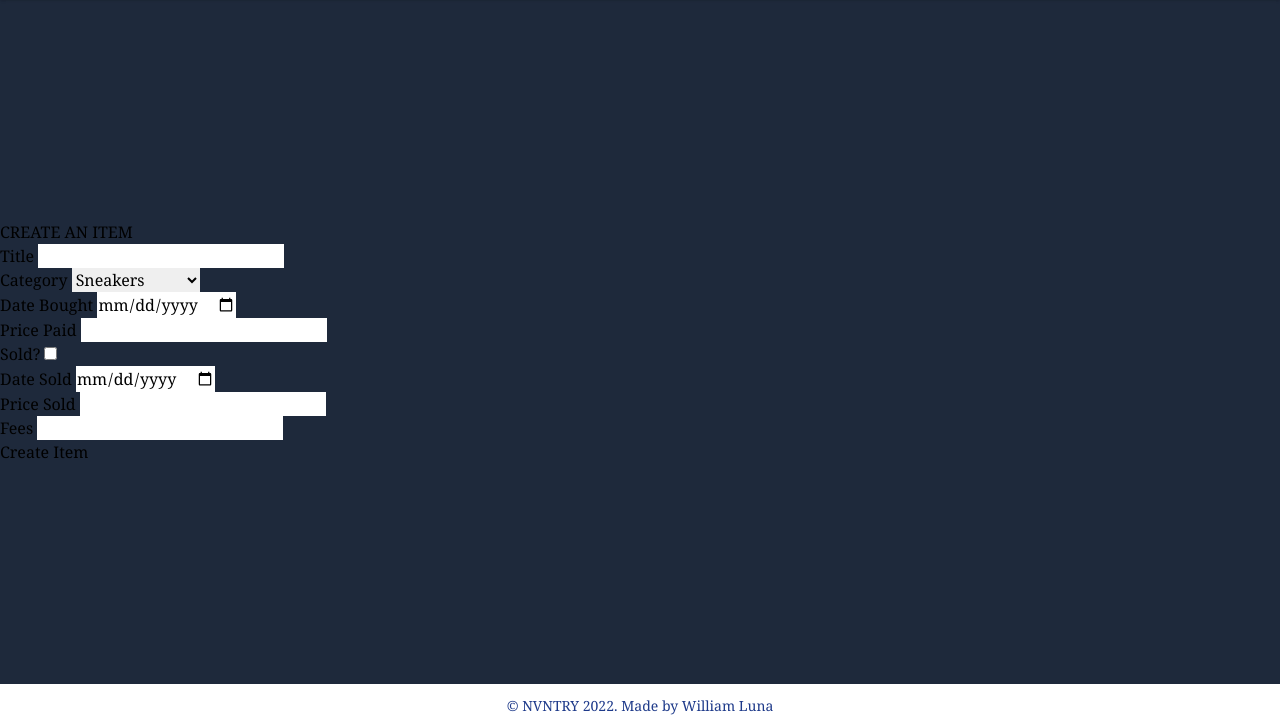
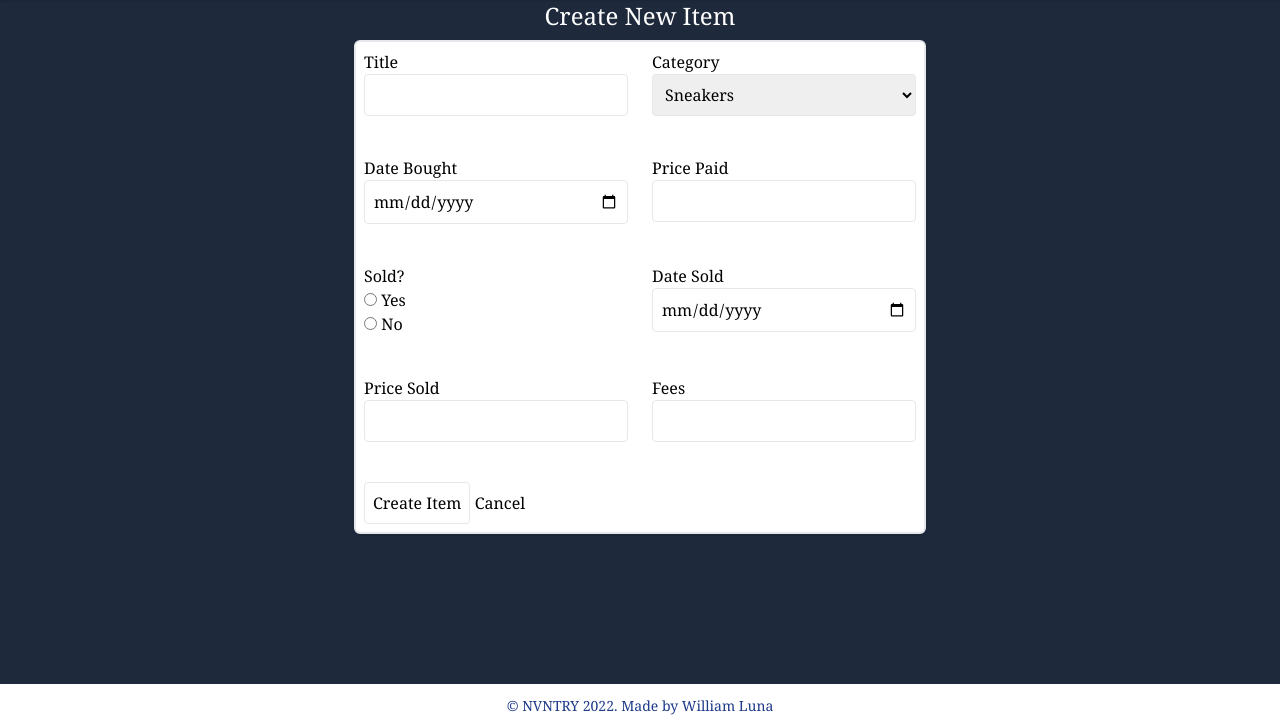
Before and after one commit to William-Luna/Inventory-Project, a Node server app: page /items/create in a window 1280 px wide. Shown: the part 72-800 px from the top of the page. Run offline with Node 20, Linux system fonts and the light colour scheme; some libraries are stand-ins or nearby versions.

Commit message:
More styling added

```diff
--- a/controllers/items.js
+++ b/controllers/items.js
@@ -21,7 +21,7 @@ module.exports.createItem = async (req, res) => {
     });
     await item.save();
     console.log(item);
-    res.redirect(`/items`);
+    res.redirect('/items');
 }
 
 //GET /ITEMS/CREATE CONTROL
--- a/index.js
+++ b/index.js
@@ -40,7 +40,6 @@ app.all('*', (req, res, next) => {
     next(new ExpressError('Page Not Found', 404))
 });
 
-
 app.listen(3333, () => {
     console.log('Serving on Port 3333')
 })
--- a/public/styles/styles.css
+++ b/public/styles/styles.css
@@ -517,9 +513,13 @@ video {
   position: sticky;
 }
 
-.mx-5 {
-  margin-left: 1.25rem;
-  margin-right: 1.25rem;
+.m-2 {
+  margin: 0.5rem;
+}
+
+.mx-auto {
+  margin-left: auto;
+  margin-right: auto;
 }
 
 .mx-3 {
@@ -536,12 +536,16 @@ video {
   margin-top: auto;
 }
 
-.mt-5 {
-  margin-top: 1.25rem;
+.mb-auto {
+  margin-bottom: auto;
 }
 
-.mb-auto {
-  margin-bottom: auto;
+.mb-6 {
+  margin-bottom: 1.5rem;
+}
+
+.mb-4 {
+  margin-bottom: 1rem;
 }
 
 .block {
@@ -554,6 +558,10 @@ video {
 
 .table {
   display: table;
+}
+
+.grid {
+  display: grid;
 }
 
 .contents {
@@ -608,18 +608,24 @@ video {
   justify-items: center;
 }
 
+.gap-6 {
+  gap: 1.5rem;
+}
+
+.rounded {
+  border-radius: 0.25rem;
+}
+
+.rounded-md {
+  border-radius: 0.375rem;
+}
+
 .border {
   border-width: 1px;
 }
 
-.bg-black {
-  --tw-bg-opacity: 1;
-  background-color: rgb(0 0 0 / var(--tw-bg-opacity));
-}
-
-.bg-slate-700 {
-  --tw-bg-opacity: 1;
-  background-color: rgb(51 65 85 / var(--tw-bg-opacity));
+.border-2 {
+  border-width: 2px;
 }
 
 .bg-white {
@@ -632,17 +638,33 @@ video {
   background-color: rgb(30 41 59 / var(--tw-bg-opacity));
 }
 
-.p-9 {
-  padding: 2.25rem;
+.object-center {
+  -o-object-position: center;
+     object-position: center;
 }
 
 .p-5 {
   padding: 1.25rem;
 }
 
+.px-4 {
+  padding-left: 1rem;
+  padding-right: 1rem;
+}
+
 .py-3 {
   padding-top: 0.75rem;
   padding-bottom: 0.75rem;
+}
+
+.px-2 {
+  padding-left: 0.5rem;
+  padding-right: 0.5rem;
+}
+
+.py-2 {
+  padding-top: 0.5rem;
+  padding-bottom: 0.5rem;
 }
 
 .text-center {
@@ -718,3 +721,14 @@ video {
   --tw-text-opacity: 1;
   color: rgb(30 58 138 / var(--tw-text-opacity));
 }
+
+@media (min-width: 768px) {
+
+  .md\:grid-cols-2 {
+    grid-template-columns: repeat(2, minmax(0, 1fr));
+  }
+
+  .md\:border-2 {
+    border-width: 2px;
+  }
+}
--- a/routes/itemRoutes.js
+++ b/routes/itemRoutes.js
@@ -2,6 +2,8 @@ const express = require("express");
 const router = express.Router();
 const items = require('../controllers/items');
 const catchAsync = require("../utilities/catchAsync");
+
+const Item = require('../models/item');
 
 router.route('/')
     .get(catchAsync(items.allItems)) //index all items
--- a/tailwind.config.js
+++ b/tailwind.config.js
@@ -1,7 +1,7 @@
 /** @type {import('tailwindcss').Config} */
 module.exports = {
   content: ["./public/**/*.{html,ejs,css}",
-    "./views/**/*.ejs"],
+    "./views/**/*.ejs", "./views/items/"],
   theme: {
     extend: {},
   },
--- a/views/items/createForm.ejs
+++ b/views/items/createForm.ejs
@@ -1,45 +1,56 @@
 <% layout('layouts/boilerplate')%>
-    <h1>CREATE AN ITEM</h1>
 
-    <form action="/items" method="post">
-        <div>
+    <h1 class="text-2xl text-center text-white">Create New Item</h1>
+
+<div class="flex justify-center">
+    <form action="/items" method="post" class="grid gap-6 mb-6 md:grid-cols-2 md:border-2 px-2 py-2 m-2 rounded-md bg-white shadow">
+        <div class="flex flex-col mb-4">
             <label for="title">Title</label>
-            <input type="text" id="title" name="item[title]" required>
+            <input type="text" id="title" name="item[title]" required class="border rounded px-2 py-2">
         </div>
-        <div>
+        <div class="flex flex-col mb-4">
             <label for="category">Category</label>
-            <select name="category" id="item[category]" required>
+            <select name="category" id="item[category]" required class="border rounded px-2 py-2">
                 <option value="sneakers">Sneakers</option>
                 <option value="electronics">Electronics</option>
                 <option value="cards">Trading Cards</option>
                 <option value="other">Other</option>
             </select>
         </div>
-        <div>
+        <div class="flex flex-col mb-4">
             <label for="dateBought">Date Bought</label>
-            <input type="date" id="dateBought" name="item[dateBought]" required>
+            <input type="date" id="dateBought" name="item[dateBought]" required class="border rounded px-2 py-2">
         </div>
-        <div>
+        <div class="flex flex-col mb-4">
             <label for="cost">Price Paid</label>
-            <input type="number" id="cost" name="item[cost]" required>
+            <input type="number" id="cost" name="item[cost]" required class="border rounded px-2 py-2">
         </div>
-        <div>
-            <label for="ifsold">Sold?</label>
-            <input type="checkbox" id="ifsold" name="item[ifSold]">
+        <div class="flex flex-col mb-4">
+            <label>Sold?</label>
+            <div>
+                <input type="radio" id="ifsoldtrue" name="item[ifSold]" value="true">
+                <label for="ifsoldtrue">Yes</label>
+            </div>
+            <div>
+                <input type="radio" id="ifsoldfalse" name="item[ifSold]" value="false">
+                <label for="ifsoldfalse">No</label>
+             </div>
         </div>
-        <div>
+        <div class="flex flex-col mb-4">
             <label for="dateSold">Date Sold</label>
-            <input type="date" id="dateSold" name="item[dateSold]">
+            <input type="date" id="dateSold" name="item[dateSold]" class="border rounded px-2 py-2">
         </div>
-        <div>
+        <div class="flex flex-col mb-4">
             <label for="return">Price Sold</label>
-            <input type="number" id="return" name="item[return]">
+            <input type="number" id="return" name="item[return]" class="border rounded px-2 py-2">
         </div>
-        <div>
+        <div class="flex flex-col mb-4">
             <label for="fees">Fees</label>
-            <input type="number" id="fees" name="item[fees]">
+            <input type="number" id="fees" name="item[fees]" class="border rounded px-2 py-2">
         </div>
-        <div>
-            <button>Create Item</button>
+        <div class="md: grid-cols-3">
+            <button class="border rounded px-2 py-2">Create Item</button>
+            <a href="/items">Cancel</a>
         </div>
     </form>
+</div>
--- a/views/layouts/boilerplate.ejs
+++ b/views/layouts/boilerplate.ejs
@@ -5,15 +5,15 @@
     <meta charset="UTF-8">
     <meta http-equiv="X-UA-Compatible" content="IE=edge">
     <meta name="viewport" content="width=device-width, initial-scale=1.0">
-    <link rel="stylesheet" href="./styles/styles.css">
+    <link rel="stylesheet" href="/styles/styles.css">
     <title>Nvntry</title>
 </head>
 
 <body class="bg-slate-800 font-serif flex flex-col h-screen justify-between">
     <%- include('../partials/navbar') %>
-    <main class="container mb-auto"></main>
-    <%- body %>
-    <%- include('../partials/footer') %>
+        <main class="container"></main>
+        <%- body %>
+            <%- include('../partials/footer') %>
 </body>
 
 </html>
```
Also changed, not shown: other parts of public/styles/styles.css (+2 -33 lines), views/items/allItems.ejs (+4 -3 lines).
